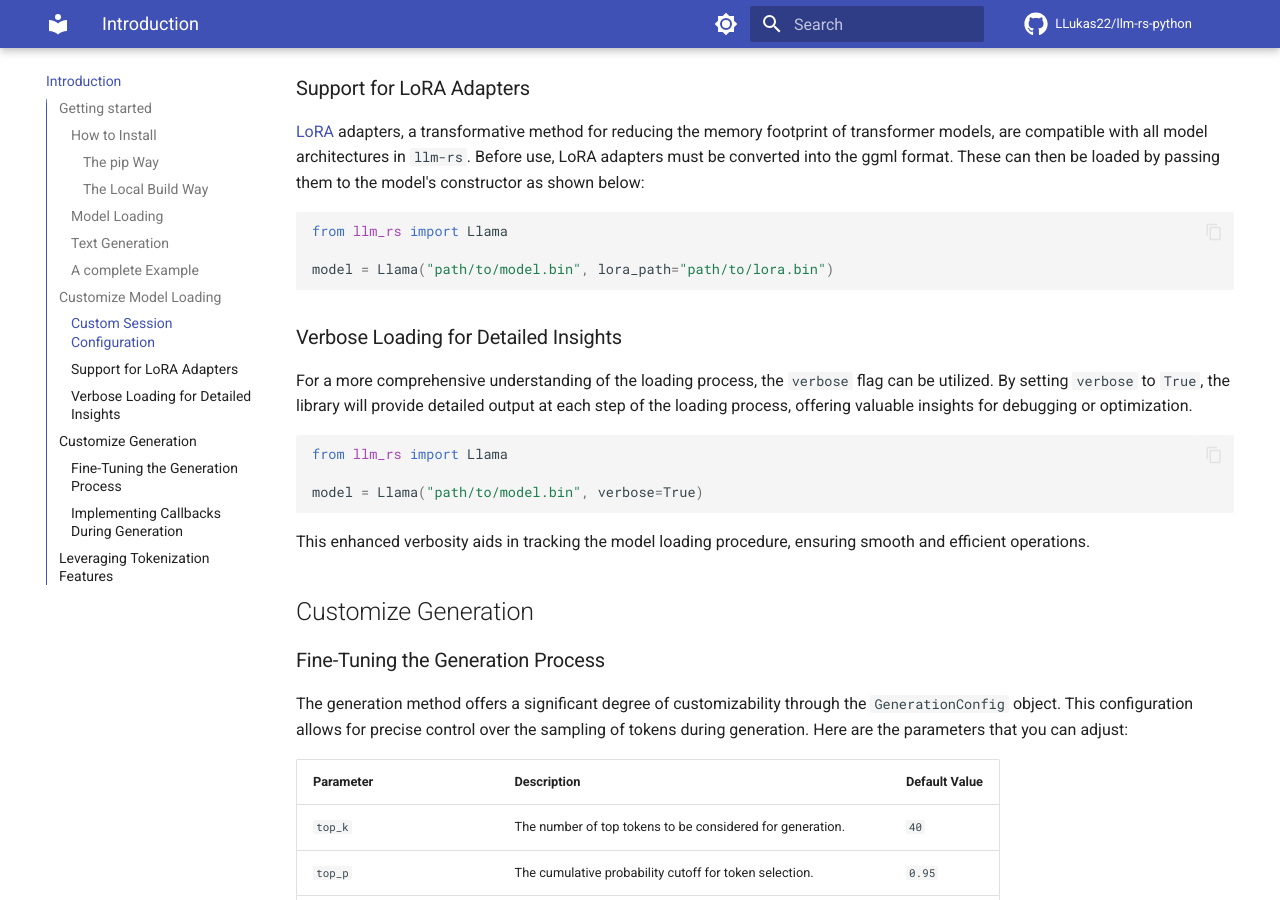
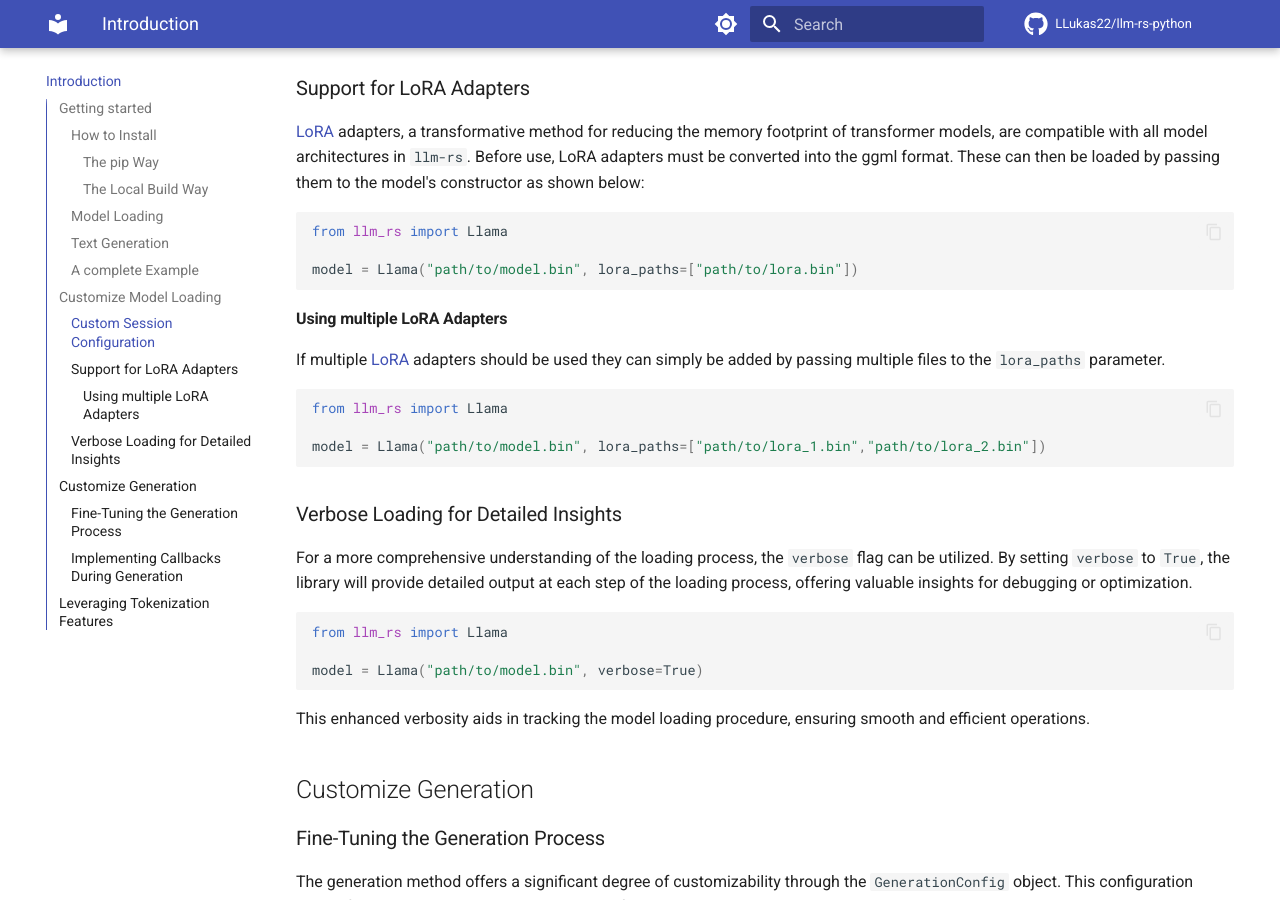
Before and after one commit to LLukas22/llm-rs-python, an MkDocs documentation site: the page built from docs/docs/index.md, in a window 1280 px wide and 900 px high, scrolled down 2494 px. Built offline with MkDocs 1.6.1 and Material for MkDocs 9.7.7, drawn with Linux system fonts in a browser that asks for light colours; comment, search, counter and statistics services are not loaded; some of the changed text lies outside the part shown.

````diff
--- a/docs/docs/index.md
+++ b/docs/docs/index.md
@@ -108,7 +108,17 @@
 ```python
 from llm_rs import Llama
 
-model = Llama("path/to/model.bin", lora_path="path/to/lora.bin")
+model = Llama("path/to/model.bin", lora_paths=["path/to/lora.bin"])
+```
+
+#### Using multiple LoRA Adapters
+
+If multiple [LoRA](https://arxiv.org/abs/2106.09685) adapters should be used they can simply be added by passing multiple files to the `lora_paths` parameter.
+
+```python
+from llm_rs import Llama
+
+model = Llama("path/to/model.bin", lora_paths=["path/to/lora_1.bin","path/to/lora_2.bin"])
 ```
 
 ### Verbose Loading for Detailed Insights
--- a/llm_rs/__init__.py
+++ b/llm_rs/__init__.py
@@ -1,6 +1,6 @@
 from .llm_rs import *
 from .config import GenerationConfig, SessionConfig, Precision
-from .models import Llama, GPTJ, GPT2, Bloom, NeoX
+from .models import Llama, GptJ, Gpt2, Bloom, GptNeoX, Mpt
 
 __doc__ = llm_rs.__doc__
 if hasattr(llm_rs, "__all__"):
````
Also changed, not shown: other parts of docs/docs/index.md (+3 -3 lines), 4 other files.
